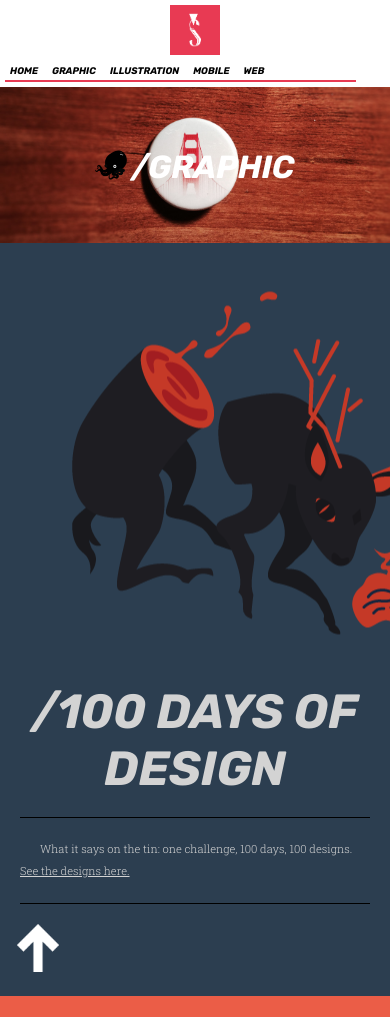
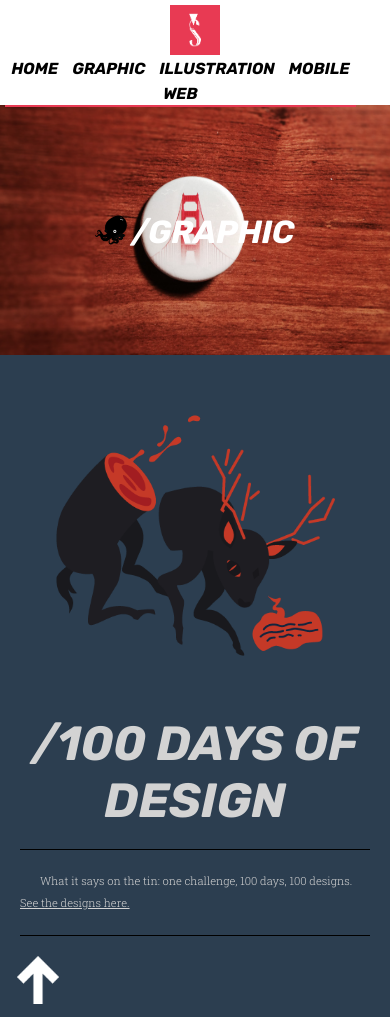
Before and after one commit to vshi/vshi.github.io, a PHP site: page /graphic.html in a window 390 px wide; the page is wider, and only the part inside the window is pictured. Shown: the top 1017 px of that part. Run offline with PHP 8.4, Linux system fonts and the light colour scheme; some libraries are stand-ins or nearby versions.

Commit message:
fix device media queries

```diff
--- a/100days.html
+++ b/100days.html
@@ -5,6 +5,7 @@
 <meta name="description"
       content="Victoria Shi's Portfolio - 100 Days of Design">
 <meta name="author" content="Victoria Shi">
+<meta name="viewport" content="width=device-width,initial-scale=1">
 
 <link rel="stylesheet" type="text/css" href="css/style.css">
 <link rel="icon"
--- a/css/style.css
+++ b/css/style.css
@@ -74,8 +74,10 @@
 
 @media only screen and (max-width: 500px) {
   .top {
+    text-align: center;
     height: auto;
-    min-height: inherit; }
+    min-height: inherit;
+    box-sizing: border-box; }
 
   .navbar-icon {
     padding: 0;
@@ -94,13 +96,15 @@
       width: auto; }
 
   .navbar {
+    text-align: center;
     padding-left: 5px;
     padding-bottom: 5px;
     position: static;
     display: block;
-    width: auto; }
+    width: auto;
+    margin-bottom: 10px; }
     .navbar ul li a {
-      font-size: .6em; } }
+      font-size: 1em; } }
 .grid-sizer,
 .grid-item {
   width: 20%;
@@ -216,6 +220,7 @@ a {
 .large-banner, #title, #about, .header {
   width: 100vw;
   height: 40vw;
+  min-height: 250px;
   max-height: 400px;
   text-align: center; }
 
@@ -558,9 +563,15 @@ a {
   max-width: 33%; }
 
 #chaos-reigns {
-  height: 400px;
+  width: 100%;
+  height: 320px;
   background: url("/images/100_days/chaos_reigns-thumb-dark.png") no-repeat center;
-  width: 500px; }
+  -webkit-background-size: contain;
+  -khtml-background-size: contain;
+  -moz-background-size: contain;
+  -ms-background-size: contain;
+  -o-background-size: contain;
+  background-size: contain; }
   #chaos-reigns:hover {
     -webkit-transition: background-image 0.5s ease-in-out;
     -moz-transition: background-image 0.5s ease-in-out;
--- a/graphic.html
+++ b/graphic.html
@@ -5,6 +5,7 @@
 <meta name="description"
       content="Victoria Shi's Portfolio - Graphic Design">
 <meta name="author" content="Victoria Shi">
+<meta name="viewport" content="width=device-width,initial-scale=1">
 <link rel="stylesheet" type="text/css" href="css/style.css">
 <link rel="icon"
       type="image/png"
@@ -40,10 +41,8 @@
 <div class="graphic-container" style="background-color: #f7f7f7;">
     <div class="item" style="background-color: #2c3e50;">
         <div class="screens">
-            <a href="100days.html">
-            <div class="img-container" id="chaos-reigns">
+                <div class="img-container" id="chaos-reigns">
             </div>
-            </a>
         </div>
         <div class="caption light">
             <div class="title">
--- a/illustration.html
+++ b/illustration.html
@@ -5,6 +5,8 @@
 <meta name="description"
       content="Victoria Shi's Portfolio - Illustration">
 <meta name="author" content="Victoria Shi">
+<meta name="viewport" content="width=device-width,initial-scale=1">
+
 <link rel="stylesheet" type="text/css" href="css/style.css">
 <link rel="icon"
       type="image/png"
--- a/index.html
+++ b/index.html
@@ -5,6 +5,7 @@
 <meta name="description"
       content="Victoria Shi's Portfolio">
 <meta name="author" content="Victoria Shi">
+<meta name="viewport" content="width=device-width,initial-scale=1">
 
 <link rel="stylesheet" type="text/css" href="css/style.css">
 <link rel="icon"
--- a/mobile.html
+++ b/mobile.html
@@ -5,6 +5,8 @@
 <meta name="description"
       content="Victoria Shi's Portfolio - Mobile App Design">
 <meta name="author" content="Victoria Shi">
+<meta name="viewport" content="width=device-width,initial-scale=1">
+
 <link rel="stylesheet" type="text/css" href="css/style.css">
 <link rel="icon"
       type="image/png"
--- a/scss/_navbar.scss
+++ b/scss/_navbar.scss
@@ -50,8 +50,10 @@
 }
 @media only screen and (max-width : 500px){
     .top{
+        text-align: center;
         height: auto;
         min-height: inherit;
+        box-sizing: border-box;
     }
     .navbar-icon{
         padding: 0;
@@ -71,12 +73,14 @@
         }
     }
     .navbar{
+        text-align: center;
         padding-left: 5px;
         padding-bottom: 5px;
         position: static;
         display: block;
         width: auto;
-        ul li a { font-size: .6em; }
+        margin-bottom: 10px;
+        ul li a { font-size: 1em; }
     }
 
 }
--- a/scss/style.scss
+++ b/scss/style.scss
@@ -56,6 +56,7 @@ a{
 .large-banner{
     width: 100vw;
     height: 40vw;
+    min-height: 250px;
     max-height: 400px;
     text-align: center;
 }
@@ -336,9 +337,10 @@ a{
     }
 }
 #chaos-reigns{
-    height: 400px;
+    width: 100%;
+    height: 320px;
     background: url('/images/100_days/chaos_reigns-thumb-dark.png') no-repeat center;
-    width: 500px;
+    @include background-size(contain);
     &:hover{
         @include transition(background-image 0.5s ease-in-out);
         background-image: url('/images/100_days/chaos_reigns-thumb-light.png');
@@ -395,7 +397,6 @@ a{
                 @include justify-content(center);
             }
             .img-container{ max-width: 100%; }
-
         }
     }
     .mobile-container,
--- a/smart-suds.html
+++ b/smart-suds.html
@@ -6,6 +6,8 @@
 <meta name="description"
       content="Victoria Shi's Portfolio">
 <meta name="author" content="Victoria Shi">
+<meta name="viewport" content="width=device-width,initial-scale=1">
+
 <link rel="stylesheet" type="text/css" href="css/style.css">
 <link rel="icon"
       type="image/png"
--- a/web.html
+++ b/web.html
@@ -5,6 +5,8 @@
 <meta name="description"
       content="Victoria Shi's Portfolio - Web Design">
 <meta name="author" content="Victoria Shi">
+<meta name="viewport" content="width=device-width,initial-scale=1">
+
 <link rel="stylesheet" type="text/css" href="css/style.css">
 <link rel="icon"
       type="image/png"
```
Also changed, not shown: 1 other file.
